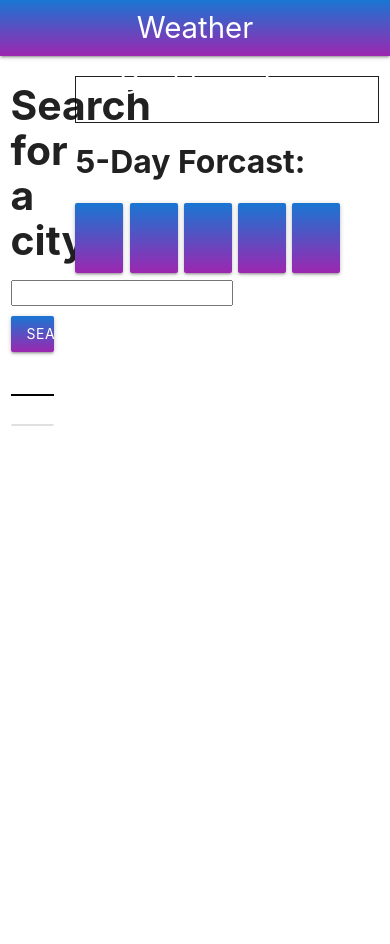
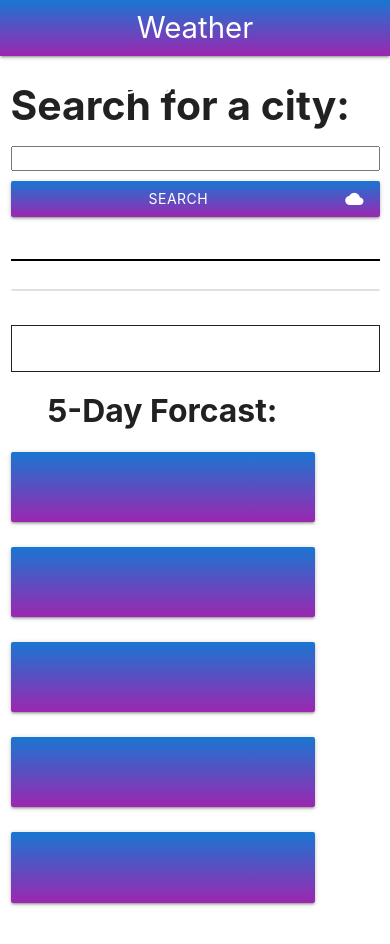
Before and after one commit to Geevaveeri/Weather-Dashboard, a plain HTML site: page index.html in a window 390 px wide. Before the commit the page ends 844 px from the top, so only its background shows below. Drawn offline with nearby package versions, Linux system fonts and the light colour scheme.

Commit message:
added mobile responsiveness

```diff
--- a/assets/css/style.css
+++ b/assets/css/style.css
@@ -41,6 +41,7 @@ textarea {
 
 #cityName{
     padding-bottom: 5px;
+    width: 100%;
 }
 
 .five-day-panel {
--- a/index.html
+++ b/index.html
@@ -20,14 +20,14 @@
   <main>
     <div class="row">
       <!-- side search bar and history -->
-      <div class="col s2">
+      <div class="col s12 m4 l2">
 
-        <form class="search-form">
+        <form class="search-form s12">
 
           <h3 class="bold">Search for a city:</h3>
-          <input type="text" id="cityName" name="cityName" class="browser-default ">
+          <input type="text" id="cityName" name="cityName" class="browser-default s12">
           <br>
-          <button class="btn waves-effect waves-light gradient " id="searchBtn" type="submit" name="action">Search
+          <button class="btn waves-effect waves-light gradient s12" id="searchBtn" type="submit" name="action">Search
             <i class="material-icons right">cloud</i>
           </button>
         </form>
@@ -43,7 +43,7 @@
         </ul>
       </div>
       <!-- current day weather information -->
-      <div class="col s10">
+      <div class="col s12 m8 l10">
 
         <div class="current-weather-container">
           <h3 class="city-date bold"></h3>
@@ -55,10 +55,10 @@
         </div>
       </div>
       <!-- 5 day weather information -->
-      <div class="5-day col s10">
+      <div class="5-day col s10 l10 center-align">
         <h4 class="five-day-header bold ">5-Day Forcast:</h4>
         <div class="row">
-          <div class="col s2">
+          <div class="col s12 l2">
             <div class="card-panel  gradient five-day-panel">
               <h6 id="first-day-date" class="white-text padding bold"></h6>
               <i id="first-icon-container"></i>
@@ -67,7 +67,7 @@
               <p id="first-day-humid" class="white-text padding five-day-humid"></p>
             </div>
           </div>
-          <div class="col s2">
+          <div class="col s12 l2">
             <div class="card-panel  gradient five-day-panel">
               <h6 id="second-day-date" class="white-text padding bold"></h6>
               <i id="second-icon-container"></i>
@@ -76,7 +76,7 @@
               <p id="second-day-humid" class="white-text padding five-day-humid"></p>
             </div>
           </div>
-          <div class="col s2">
+          <div class="col s12 l2">
             <div class="card-panel  gradient five-day-panel">
               <h6 id="third-day-date" class="white-text padding bold"></h6>
               <i id="third-icon-container"></i>
@@ -85,7 +85,7 @@
               <p id="third-day-humid" class="white-text padding five-day-humid"></p>
             </div>
           </div>
-          <div class="col s2">
+          <div class="col s12 l2">
             <div class="card-panel  gradient five-day-panel">
               <h6 id="fourth-day-date" class="white-text padding bold"></h6>
               <i id="fourth-icon-container"></i>
@@ -94,7 +94,7 @@
               <p id="fourth-day-humid" class="white-text padding five-day-humid"></p>
             </div>
           </div>
-          <div class="col s2">
+          <div class="col s12 l2">
             <div class="card-panel  gradient five-day-panel">
               <h6 id="fifth-day-date" class="white-text padding bold"></h6>
               <i id="fifth-icon-container"></i>
```
